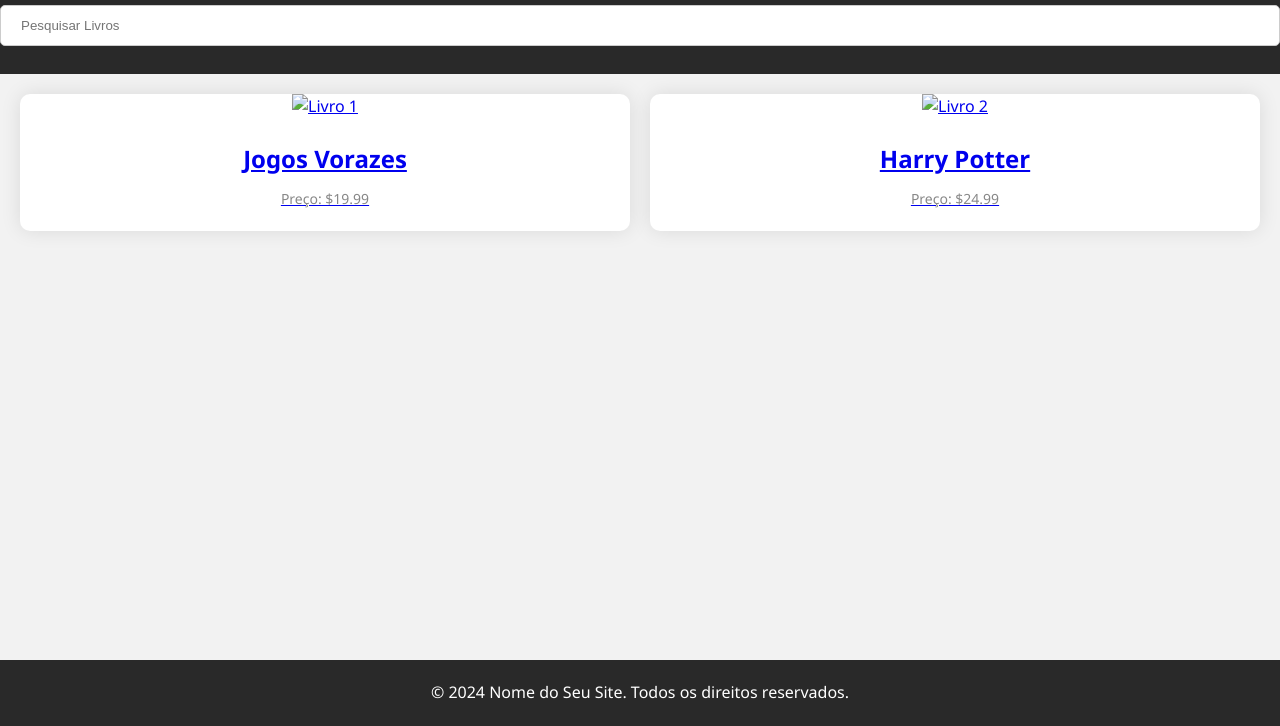
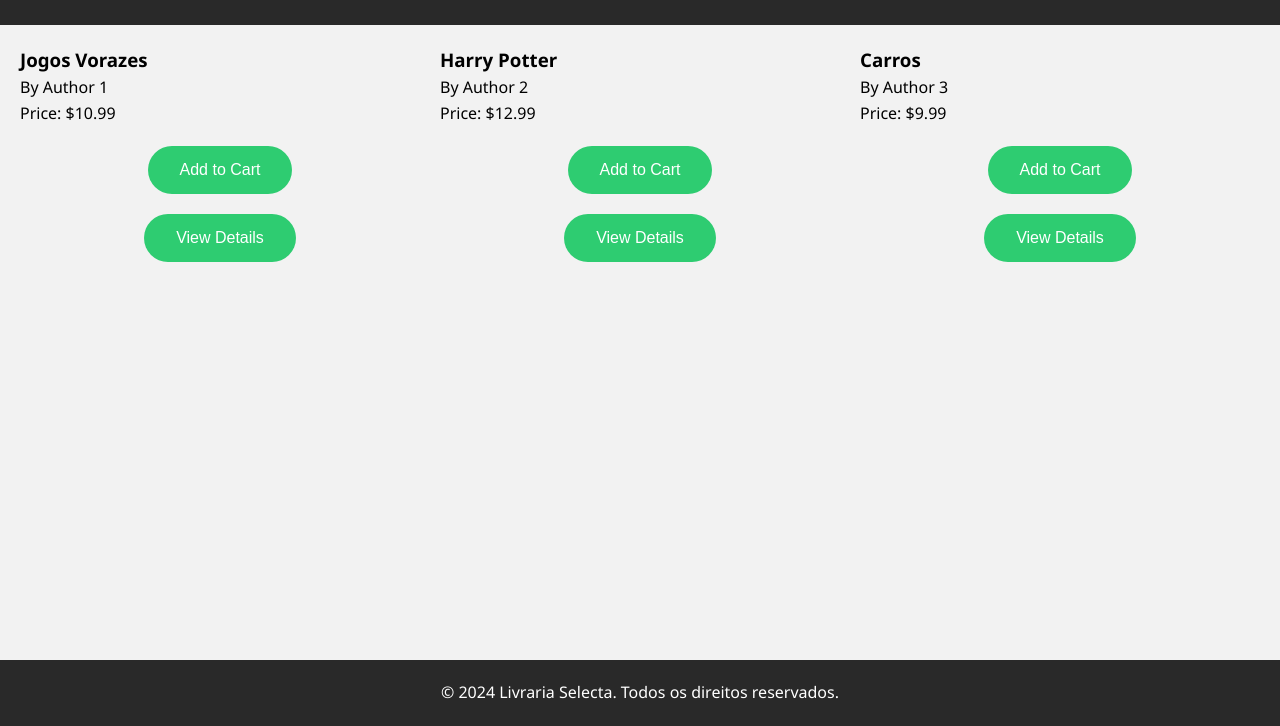
Before and after one commit to Biel-mendes/Livraria-Selecta, a plain HTML site: page books.html in a window 1280 px wide. Shown: the part 74-800 px from the top of the page. Drawn offline with Linux system fonts and the light colour scheme.

Commit message:
Add files via upload

```diff
--- a/books.html
+++ b/books.html
@@ -9,47 +9,14 @@
 <body>
     <header>
         <h1>Livros Disponíveis</h1>
-        <input type="text" id="searchInput" placeholder="Pesquisar Livros">
     </header>
     <div class="grid-container" id="bookContainer">
-        <div class="book">
-            <a href="book_details.html">
-                <img src="book1.jpg" alt="Livro 1">
-                <div class="book-info">
-                    <h2>Jogos Vorazes</h2>
-                    <p>Preço: $19.99</p>
-                </div>
-            </a>
-        </div>
-        <div class="book">
-            <a href="book_details.html">
-                <img src="book2.jpg" alt="Livro 2">
-                <div class="book-info">
-                    <h2>Harry Potter</h2>
-                    <p>Preço: $24.99</p>
-                </div>
-            </a>
-        </div>
-        <!-- Adicionar mais livros conforme necessário -->
+        <!-- Lista de livros será carregada dinamicamente aqui -->
     </div>
     <footer>
-        <p>&copy; 2024 Nome do Seu Site. Todos os direitos reservados.</p>
+        <p>&copy; 2024 Livraria Selecta. Todos os direitos reservados.</p>
     </footer>
 
-    <script>
-        const searchInput = document.getElementById('searchInput');
-        const books = document.querySelectorAll('.book');
-
-        searchInput.addEventListener('input', function() {
-            const searchTerm = searchInput.value.toLowerCase();
-
-            books.forEach(book => {
-                const title = book.querySelector('h2').innerText.toLowerCase();
-                const isVisible = title.includes(searchTerm);
-
-                book.style.display = isVisible ? 'block' : 'none';
-            });
-        });
-    </script>
+    <script src="books.js"></script>
 </body>
 </html>
--- /dev/null
+++ b/books.js
@@ -0,0 +1,47 @@
+document.addEventListener('DOMContentLoaded', function() {
+    const bookContainer = document.getElementById('bookContainer');
+
+    // Dummy data for books
+    const books = [
+        { id: 1, title: "Jogos Vorazes", author: "Author 1", price: 10.99 },
+        { id: 2, title: "Harry Potter", author: "Author 2", price: 12.99 },
+        { id: 3, title: "Carros", author: "Author 3", price: 9.99 }
+    ];
+
+    // Function to display books in catalog
+    function displayBooks() {
+        books.forEach(book => {
+            const bookItem = document.createElement("div");
+            bookItem.classList.add("book-item");
+            bookItem.innerHTML = `
+                <h3>${book.title}</h3>
+                <p>By ${book.author}</p>
+                <p>Price: $${book.price}</p>
+                <button onclick="addToCart(${book.id})">Add to Cart</button>
+                <button onclick="viewDetails(${book.id})">View Details</button>
+            `;
+            bookContainer.appendChild(bookItem);
+        });
+    }
+
+    // Function to add book to cart
+    function addToCart(bookId) {
+        const selectedBook = books.find(book => book.id === bookId);
+        if (selectedBook) {
+            // Simulate adding book to cart
+            console.log(`Add to cart: ${selectedBook.title}`);
+        }
+    }
+
+    // Function to view book details
+    function viewDetails(bookId) {
+        const selectedBook = books.find(book => book.id === bookId);
+        if (selectedBook) {
+            // Redirect to book details page
+            window.location.href = `book_details.html?id=${selectedBook.id}`;
+        }
+    }
+
+    // Display books when page loads
+    displayBooks();
+});
```
Also changed, not shown: principal.html (+1 -1 lines), script.js (line endings or trailing spaces).
